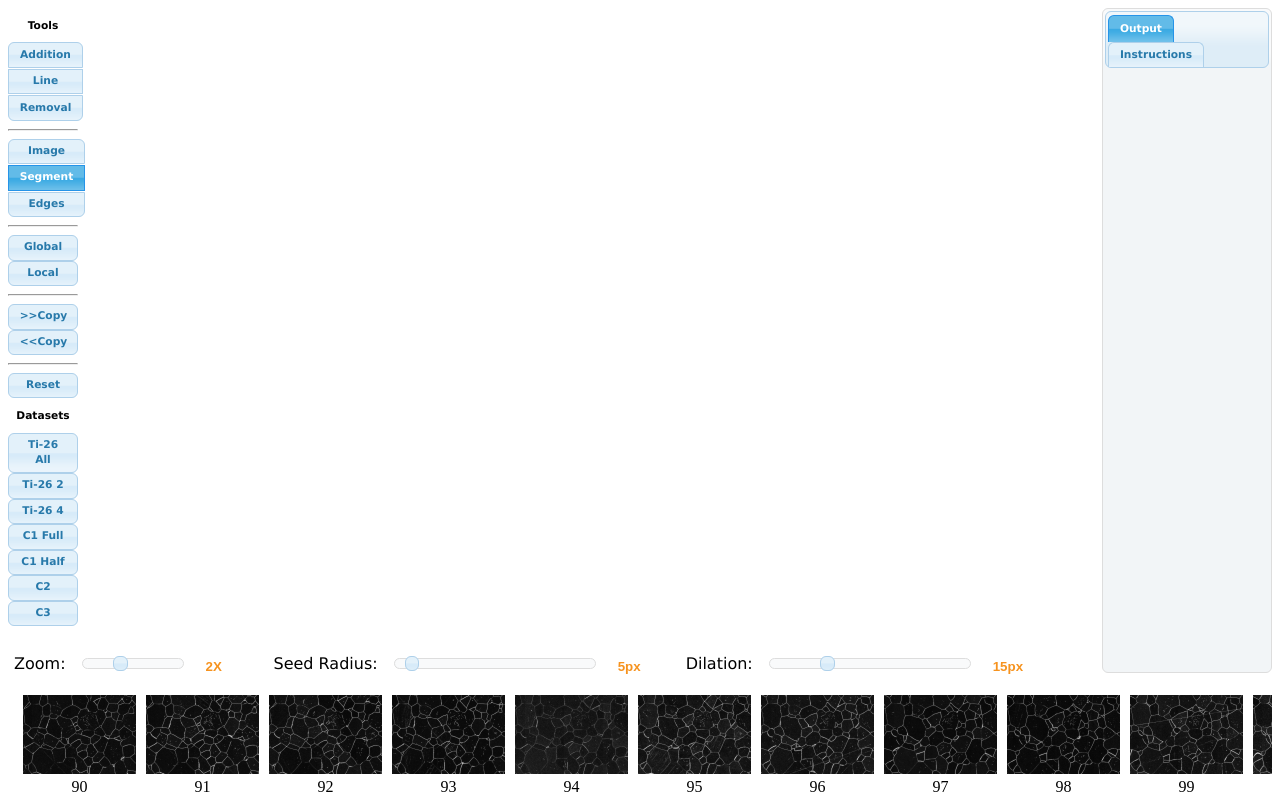
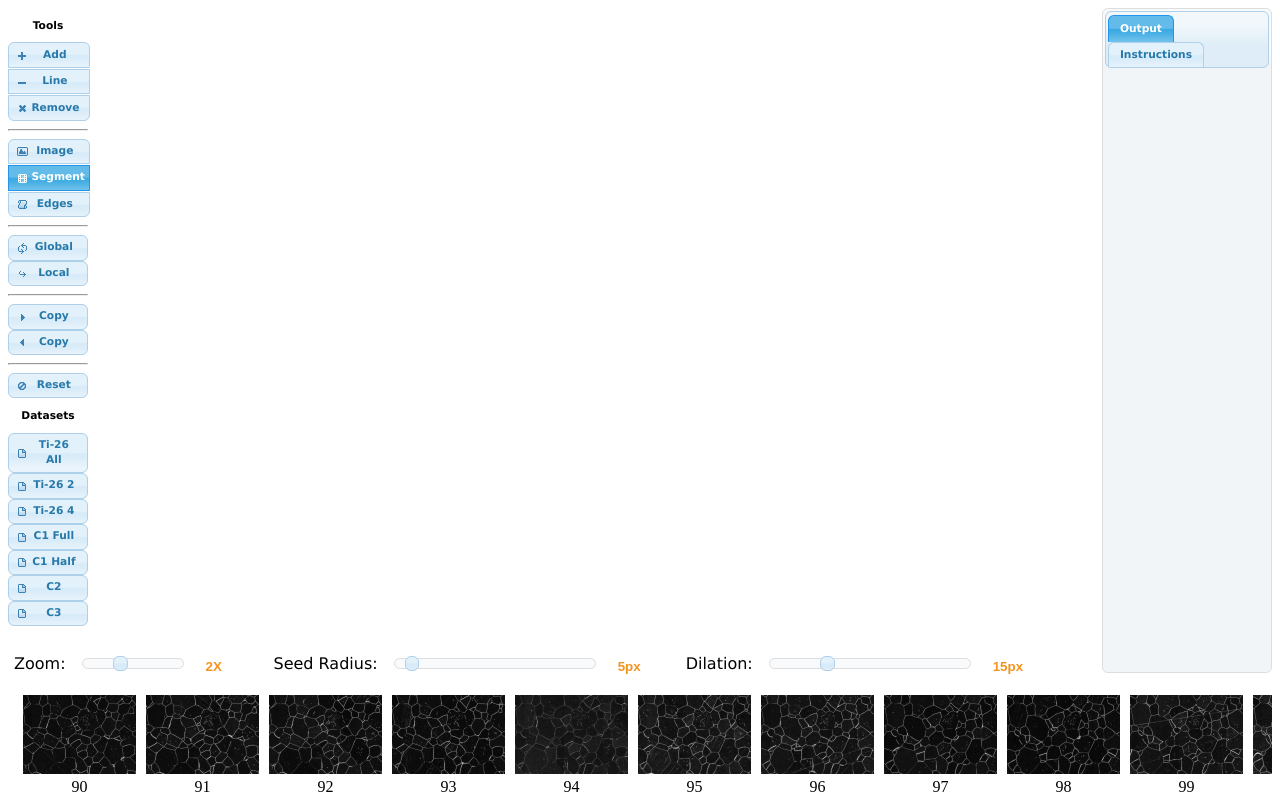
Before and after one commit to malloc47/matsciseg, a Python web app: template webgui/webgui/templates/matsci.html in a window 1280 px wide. Run offline with Jinja, Linux system fonts and the light colour scheme; the template is opened without the code that fills it, so the values that code supplies are empty; a map, chart or similar area stays blank.

Commit message:
icons and slight interface resizing (not well tested)

```diff
--- a/webgui/css/style.css
+++ b/webgui/css/style.css
@@ -9,7 +9,7 @@
 }
 
 .navbar {
-    width:70px;
+    width:80px;
     float:left;
     margin-left: -100%;
     height: 620px;
@@ -17,7 +17,7 @@
 
 .workingarea {
     margin-right:180px;
-    margin-left:80px;
+    margin-left:90px;
     padding:10px;
     height:620px;
     overflow:auto;
@@ -76,9 +76,9 @@ h3 {
     font-size: 8pt;
 }
 
-button {
+button, input, label {
     display:block;
-    width:70px;
+    width:80px;
 }
 
 .output{
--- a/webgui/js/state.js
+++ b/webgui/js/state.js
@@ -115,6 +115,20 @@ var state = (function ($,log,workcanvas,tools) {
 	$('#zoom-value').val('2X');
 
 	$('.button').button();
+	// set icons
+	$('#addition').button({icons: {primary: "ui-icon-plus"}});
+	$('#removal').button({icons: {primary: "ui-icon-close"}});
+	$('#line').button({icons: {primary: "ui-icon-minus"}});
+	$('#img').button({icons: {primary: "ui-icon-image"}});
+	$('#seg').button({icons: {primary: "ui-icon-video"}});
+	$('#edg').button({icons: {primary: "ui-icon-script"}});
+	$('#global').button({icons: {primary: "ui-icon-refresh"}});
+	$('#local').button({icons: {primary: "ui-icon-arrowreturn-1-e"}});
+	$('#copyr').button({icons: {primary: "ui-icon-triangle-1-e"}});
+	$('#copyl').button({icons: {primary: "ui-icon-triangle-1-w"}});
+	$('#reset').button({icons: {primary: "ui-icon-cancel"}});
+	$('.dataset').button({icons: {primary: "ui-icon-document"}});
+
 	$('#interactionset').buttonsetv();
 	$('#imgtypeset').buttonsetv();
 	$('#outputtabs').tabs();
@@ -219,22 +233,6 @@ var state = (function ($,log,workcanvas,tools) {
 	    dilation = tools.getProp('dilation');
 	    tools.push([x,y]);
 	    workcanvas.redraw();
-/*	    if(tools.getTool() == 'addition') {
-		// workcanvas.fillCircle(x, y, size, '#ffffff');
-	  	workcanvas.fillCircle(x, y, size+dilation, 'rgba(255,255,255,0.5)');
-	  	workcanvas.fillCircle(x, y, size, 'rgba(255,255,255,1.0)');
-	    }
-	    else if(tools.getTool() == 'removal') {
-		workcanvas.fillX(x, y, size, '#ffffff');
-	    }
-	    else if(tools.getTool() == 'line') {
-		prev = tools.get('line');
-		prev = prev[prev.length-1].slice(0) // copy array
-		// workcanvas.fillLine(prev, size, '#ffffff');
-		workcanvas.fillLine(prev, size+dilation, 'rgba(255,255,255,0.5)');
-		workcanvas.fillLine(prev, size, 'rgba(255,255,255,1.0)');
-	    }
-*/
 	    log.append(tools.getTool() + ' at '+x+','+y);
 	});
 	getstate();
@@ -242,12 +240,4 @@ var state = (function ($,log,workcanvas,tools) {
 
     return {}
 
-// (function poll(){
-//     $.ajax({ url: "server", success: function(data){
-//         //Update your dashboard gauge
-//         salesGauge.setValue(data.value);
-
-//     }, dataType: "json", complete: poll, timeout: 30000 });
-// })();
-
 }($,log,workcanvas,tools));
--- a/webgui/webgui/templates/matsci.html
+++ b/webgui/webgui/templates/matsci.html
@@ -26,11 +26,11 @@
 	<h3>Tools</h3>
 	<div id="interactionset">
 	  <input type="radio" id="addition" name="interaction" class="interaction" />
-	  <label for="addition">Addition</label>
+	  <label for="addition">Add</label>
 	  <input type="radio" id="line" name="interaction" class="interaction" />
 	  <label for="line">Line</label>
 	  <input type="radio" id="removal" name="interaction" class="interaction" />
-	  <label for="removal">Removal</label>
+	  <label for="removal">Remove</label>
 	</div>
         <hr />
 	<div id="imgtypeset">
@@ -47,8 +47,8 @@
 	<button type="button" id="global" class="serversend button">Global</button>
 	<button type="button" id="local" class="serversend button">Local</button>
         <hr />
-        <button type="button" id="copyr" class="serversend button">&gt;&gt;Copy</button>
-        <button type="button" id="copyl" class="serversend button">&lt;&lt;Copy</button>
+        <button type="button" id="copyr" class="serversend button">Copy</button>
+        <button type="button" id="copyl" class="serversend button">Copy</button>
         <hr />
 	<button type="button" id="reset" class="button">Reset</button>
 	<h3>Datasets</h3>
@@ -67,6 +67,7 @@
 	  <ul>
 	    <li><a href="#tabs-1">Output</a></li>
 	    <li><a href="#tabs-2">Instructions</a></li>
+	    <!-- <li><a href="#tabs-3">Datasets</a></li> -->
 	  </ul>
 	  <div id="tabs-1">
 	    <div class="overflow-wrap">
@@ -74,6 +75,7 @@
 	    </div>
 	  </div>
 	  <div id="tabs-2">Usage instructions will go here.</div>
+	  <!-- <div id="tabs-3">Usage instructions will go here.</div> -->
 	</div>
       </div>
       <div class="sliders">
```
